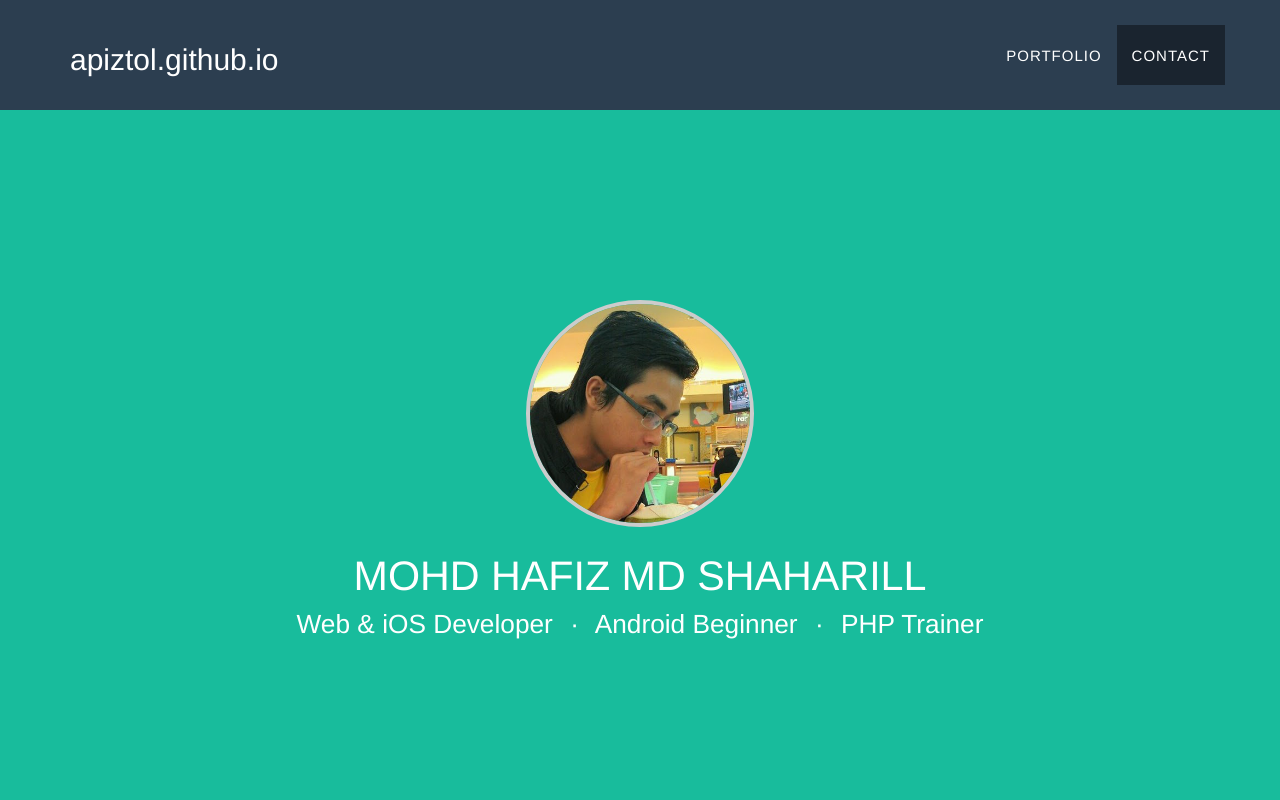
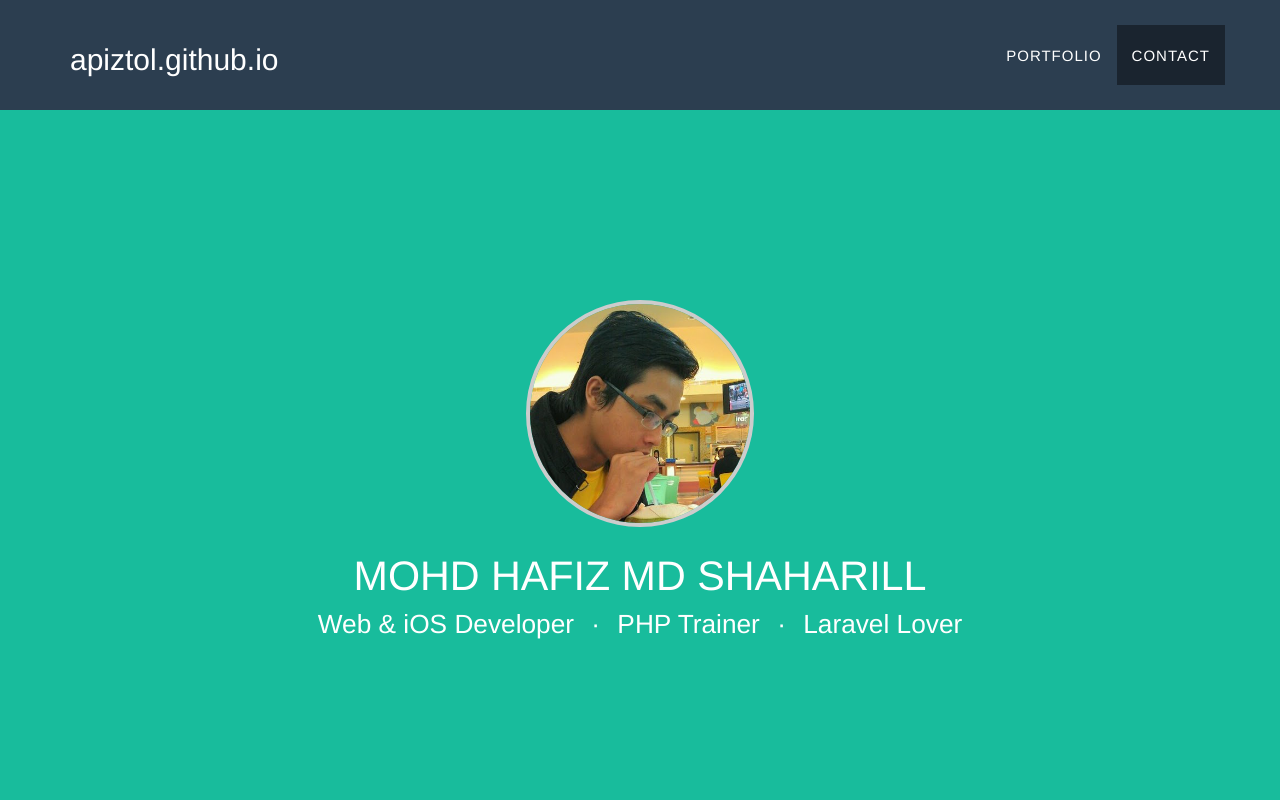
Before and after one commit to apiztol/apiztol.github.io, a plain HTML site: page index.html in a window 1280 px wide. Shown: the top 800 px of the page. Drawn offline with nearby package versions, Linux system fonts and the light colour scheme.

Commit message:
update subtitle

```diff
--- a/index.html
+++ b/index.html
@@ -72,7 +72,7 @@
                     <img class="img-responsive img-circle" src="img/profile.jpg" alt="">
                     <div class="intro-text">
                         <span class="name">Mohd Hafiz Md Shaharill</span>
-                        <span class="skills">Web &amp; iOS Developer <span class="dot-seperator">&middot;</span> Android Beginner <span class="dot-seperator">&middot;</span> PHP Trainer</span>
+                        <span class="skills">Web &amp; iOS Developer <span class="dot-seperator">&middot;</span> PHP Trainer <span class="dot-seperator">&middot;</span> Laravel Lover</span>
                     </div>
                 </div>
             </div>
```
